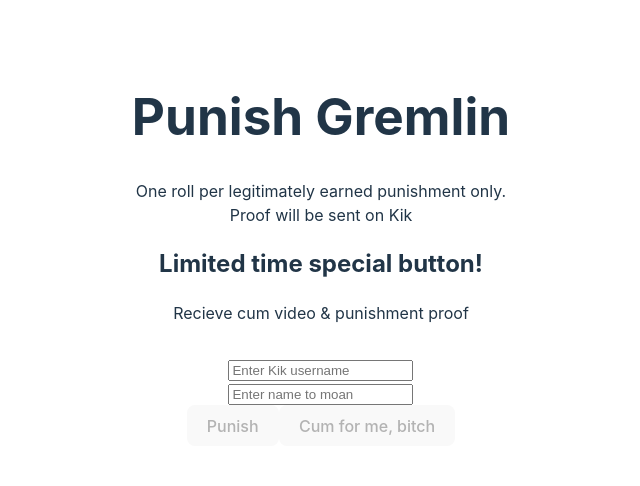
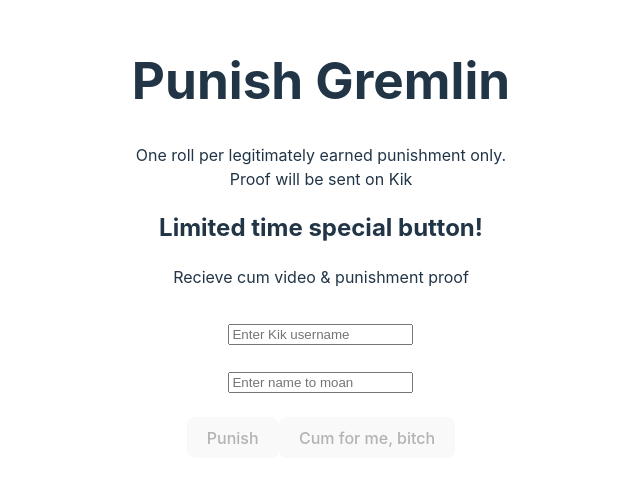
Before and after one commit to Gremlin-slut/punish-react, a React (Vite) app: page / in a window 1280 px wide. Shown: the part 122-608 px from the top of the page, without its empty margins (319-959 px from the left). Built offline with nearby package versions, Linux system fonts and the light colour scheme.

Commit message:
fomatting

```diff
--- a/src/App.tsx
+++ b/src/App.tsx
@@ -95,25 +95,25 @@ function App() {
           onChange={(e: React.ChangeEvent<HTMLInputElement>) => setUsername(e.target.value)}
           placeholder="Enter Kik username"
         />
-        <br />
+        <br /><br />
         <input
           type="name"
           value={nameToMoan}
           onChange={(e: React.ChangeEvent<HTMLInputElement>) => setName(e.target.value)}
           placeholder="Enter name to moan"
         />
-        <br />
+        <br /><br />
         <button disabled={isButtonDisabled} onClick={handleClick}>
           Punish
         </button>
         <button disabled={isCumButtonDisabled} onClick={handleCum}>
           Cum for me, bitch
         </button>
+
         <br />
-        {specialMessage}
-        <br />
-        {output}
-
+        <div>  {output}</div>
+        <br /><br />
+        <div>  {specialMessage}</div>
       </div>
     </>
   )
```
